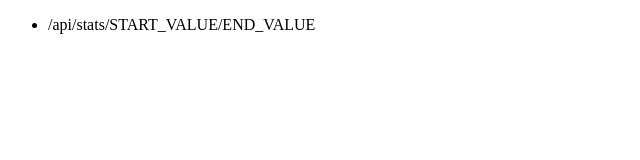
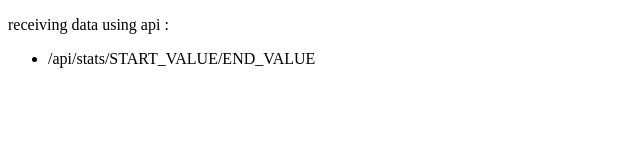
Before and after one commit to frostiee22/COMP3990, a website: page public/index.html in a window 1280 px wide. Shown: the whole page, without its empty margins (0-640 px from the left). Drawn offline with Linux system fonts and the light colour scheme.

Commit message:
Update index.html

```diff
--- a/public/index.html
+++ b/public/index.html
@@ -4,7 +4,7 @@
 	<title>API</title>
 </head>
 <body>
-<receiving data using api :>
+<p>receiving data using api :</p>
 <ul>
 	<li>/api/stats/START_VALUE/END_VALUE</li>
 </ul>
```
